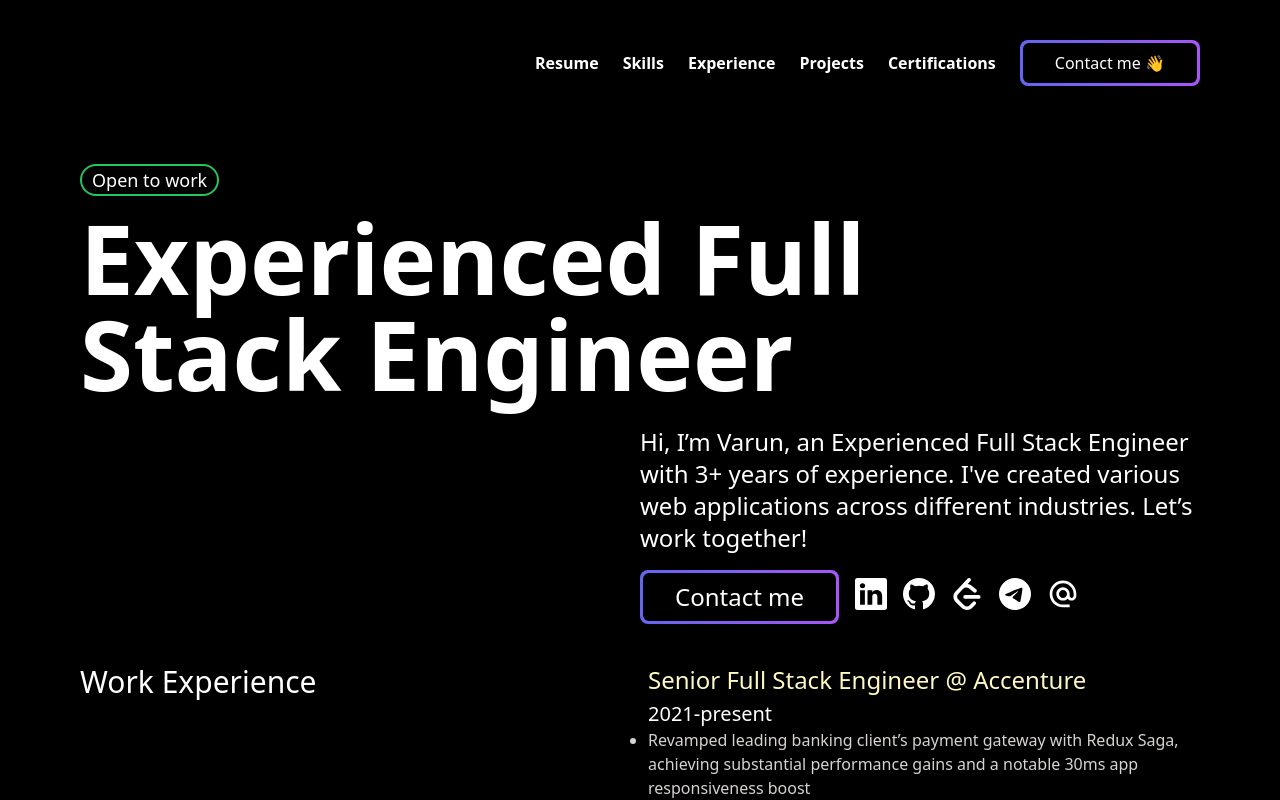
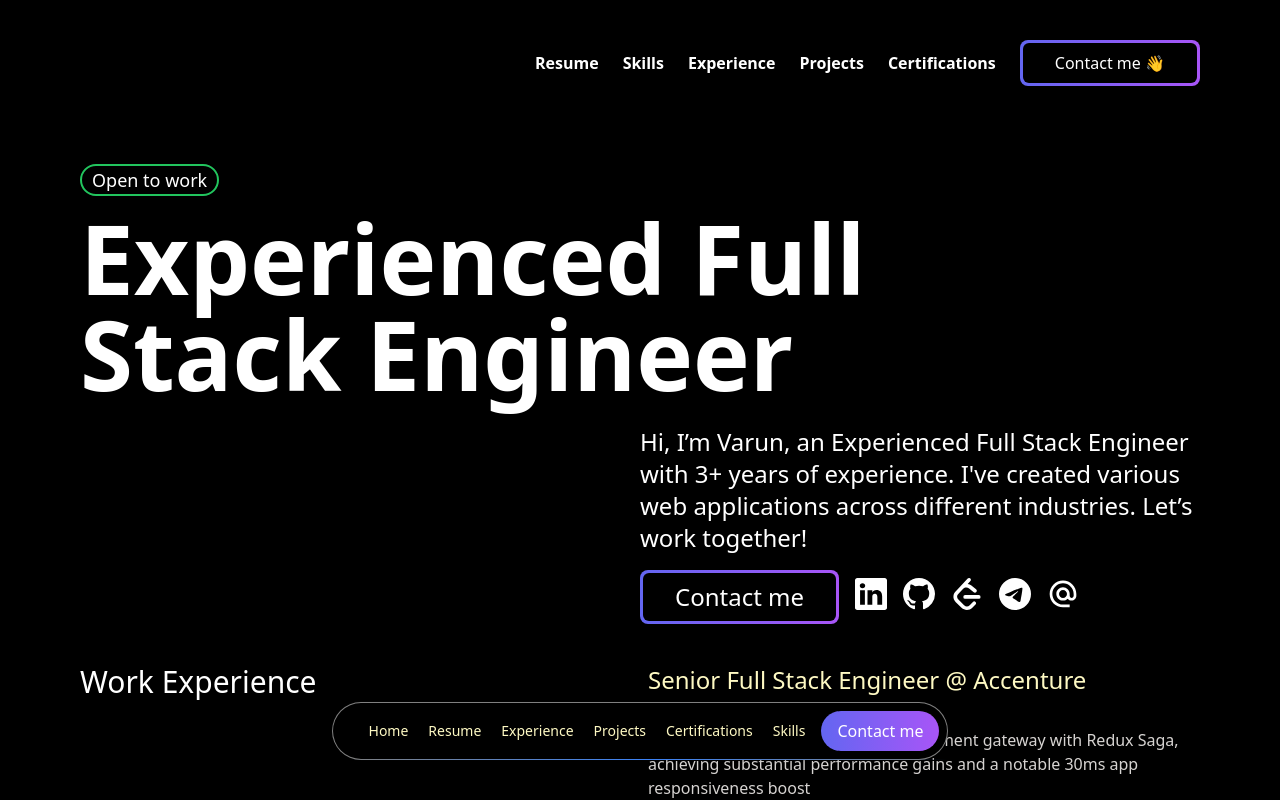
Before and after one commit to varun325/portfolio, a React (Vite) app: page / in a window 1280 px wide. Shown: the top 800 px of the page. Built offline with nearby package versions, Linux system fonts and the light colour scheme.

Commit message:
Add a floating nav while scrolling, grammar fixes

```diff
--- a/src/components/home.tsx
+++ b/src/components/home.tsx
@@ -8,6 +8,8 @@ import Section from "./section";
 import Skills from "./skills/skills";
 import { skillsData } from "./skills/config/skills.config";
 const Resume = lazy(() => import("./resumeViewer/resume"));
+
+
 export default function Component() {
     const [isResumeDialogueOpen, setIsResumeDialogueOpen] = useState(false);
     const toggleResumeDialogue = () => {
--- a/src/components/navbar/conf/navbar.config.ts
+++ /dev/null
@@ -1,22 +0,0 @@
-export const links = [
-    {
-        name: "Resume",
-        to: "#",
-    },
-    {
-        name: "Skills",
-        to: "#skills",
-    },
-    {
-        name: "Experience",
-        to: "#experience",
-    },
-    {
-        name: "Projects",
-        to: "#",
-    },
-    {
-        name: "Certifications",
-        to: "#",
-    },
-];
--- /dev/null
+++ b/src/components/navbar/conf/navbar.config.tsx
@@ -0,0 +1,69 @@
+import { MdHome, MdOutlineWorkOutline } from "react-icons/md";
+import { GrProjects } from "react-icons/gr";
+import { IoDocumentTextOutline } from "react-icons/io5";
+import { PiCertificate } from "react-icons/pi";
+import { GiSkills } from "react-icons/gi";
+
+export const links = Object.freeze([
+    {
+        name: "Resume",
+        to: "#",
+    },
+    {
+        name: "Skills",
+        to: "#skills",
+    },
+    {
+        name: "Experience",
+        to: "#experience",
+    },
+    {
+        name: "Projects",
+        to: "#",
+    },
+    {
+        name: "Certifications",
+        to: "#",
+    },
+]);
+
+export const navItems = Object.freeze([
+    {
+        name: "Home",
+        link: "/",
+        icon: <MdHome className="h-4 w-4 text-neutral-500 dark:text-white" />,
+    },
+    {
+        name: "Resume",
+        link: "#resume",
+        icon: (
+            <IoDocumentTextOutline className="h-4 w-4 text-neutral-500 dark:text-white" />
+        ),
+    },
+    {
+        name: "Experience",
+        link: "#experience",
+        icon: (
+            <MdOutlineWorkOutline className="h-4 w-4 text-neutral-500 dark:text-white" />
+        ),
+    },
+    {
+        name: "Projects",
+        link: "",
+        icon: (
+            <GrProjects className="h-4 w-4 text-neutral-500 dark:text-white" />
+        ),
+    },
+    {
+        name: "Certifications",
+        link: "",
+        icon: (
+            <PiCertificate className="h-4 w-4 text-neutral-500 dark:text-white" />
+        ),
+    },
+    {
+        name: "Skills",
+        link: "#skills",
+        icon: <GiSkills className="h-4 w-4 text-neutral-500 dark:text-white" />,
+    },
+]);
--- /dev/null
+++ b/src/components/navbar/floatingNav.tsx
@@ -0,0 +1,88 @@
+"use client";
+import { useState } from "react";
+import {
+    motion,
+    AnimatePresence,
+    useScroll,
+    useMotionValueEvent,
+} from "framer-motion";
+import { cn } from "@/lib/utils";
+
+const preventClick = (event: { preventDefault: () => void }) => {
+    event.preventDefault();
+};
+const buttonMap = new Map<string, (args?: any) => void>();
+buttonMap.set("", preventClick);
+export const FloatingNav = ({
+    navItems,
+    className,
+    toggleResume,
+}: {
+    readonly navItems: readonly {
+        name: string;
+        link: string;
+        icon?: JSX.Element;
+    }[];
+    className?: string;
+    toggleResume: () => void;
+}) => {
+    const { scrollYProgress } = useScroll();
+    buttonMap.set("#resume", () => {
+        toggleResume();
+        setVisible(false);
+    });
+    const [visible, setVisible] = useState(false);
+
+    useMotionValueEvent(scrollYProgress, "change", (current) => {
+        // Check if current is not undefined and is a number
+        if (typeof current === "number") {
+            if (scrollYProgress.get() > 0.05) {
+                setVisible(true);
+            } else {
+                setVisible(false);
+            }
+        }
+    });
+
+    return (
+        <AnimatePresence mode="wait">
+            <motion.div
+                initial={{
+                    opacity: 1,
+                    y: -100,
+                }}
+                animate={{
+                    y: visible ? 0 : -100,
+                    opacity: visible ? 1 : 0,
+                }}
+                transition={{
+                    duration: 0.2,
+                }}
+                className={cn(
+                    "flex max-w-fit  fixed bottom-10 inset-x-0 mx-auto border border-white/[0.5] dark:border-white/[0.2] rounded-full dark:bg-black bg-black shadow-[0px_2px_3px_-1px_rgba(0,0,0,0.1),0px_1px_0px_0px_rgba(25,28,33,0.02),0px_0px_0px_1px_rgba(25,28,33,0.08)] z-[5000] pr-2 pl-8 py-2  items-center justify-center space-x-4",
+                    className
+                )}
+            >
+                {navItems.map((navItem: any, idx: number) => (
+                    <a
+                        key={`link=${idx}`}
+                        href={navItem.link}
+                        onClick={buttonMap.get(navItem.link)}
+                        className={cn(
+                            "no-underline relative dark:text-neutral-50 items-center flex space-x-1 text-[#FEF9C3] dark:hover:text-neutral-300 hover:text-neutral-500"
+                        )}
+                    >
+                        <span className="block sm:hidden">{navItem.icon}</span>
+                        <span className="hidden sm:block text-sm">
+                            {navItem.name}
+                        </span>
+                    </a>
+                ))}
+                <button className=" bg-gradient-to-r from-indigo-500 to-purple-500 rounded-full py-2 px-4">
+                    <span>Contact me</span>
+                </button>
+                <span className="absolute inset-x-0 mx-auto -bottom-px bg-gradient-to-r from-transparent via-blue-500 to-transparent  h-px" />
+            </motion.div>
+        </AnimatePresence>
+    );
+};
--- a/src/components/navbar/navbar.tsx
+++ b/src/components/navbar/navbar.tsx
@@ -4,12 +4,21 @@ import Socials from "../socials";
 import NavButtons from "./components/navButtons";
 import ButtonBorderGlow from "../ui/buttonBorderGlow";
 import HamburgerIcon from "../icons/hamburgerIcon";
+import { FloatingNav } from "./floatingNav";
+import { navItems } from "./conf/navbar.config";
 interface NavBarProps {
     toggleResumeDialogue: () => void;
 }
-export default function NavBar({toggleResumeDialogue}: Readonly<NavBarProps>) {
+export default function NavBar({
+    toggleResumeDialogue,
+}: Readonly<NavBarProps>) {
     const [isMenuOpen, setIsMenuOpen] = useState(false);
     return (
+        <>
+            <FloatingNav
+                navItems={navItems}
+                toggleResume={toggleResumeDialogue}
+            />
             <div className="flex justify-end">
                 {/* Hamburger Menu */}
                 <div className="sm:hidden">
@@ -27,7 +36,7 @@ export default function NavBar({toggleResumeDialogue}: Readonly<NavBarProps>) {
                 </div>
                 {/* Navigation */}
                 <nav className="hidden sm:flex items-center space-x-6">
-                <NavButtons toggleResumeDialogue={toggleResumeDialogue}/>
+                    <NavButtons toggleResumeDialogue={toggleResumeDialogue} />
                     <ButtonBorderGlow text="Contact me 👋" />
                 </nav>
                 {/* Mobile Navigation */}
@@ -42,7 +51,10 @@ export default function NavBar({toggleResumeDialogue}: Readonly<NavBarProps>) {
                             <MdClose className="w-6 h-6" />
                         </button>
                         <div className="flex flex-col items-start p-4 space-y-4">
-                        <NavButtons toggleResumeDialogue={toggleResumeDialogue} setIsMenuOpen={setIsMenuOpen}/>
+                            <NavButtons
+                                toggleResumeDialogue={toggleResumeDialogue}
+                                setIsMenuOpen={setIsMenuOpen}
+                            />
                         </div>
                         {/* Icons */}
                         <div className="flex flex-col items-end p-4 space-y-4 self-end">
@@ -51,5 +63,6 @@ export default function NavBar({toggleResumeDialogue}: Readonly<NavBarProps>) {
                     </div>
                 )}
             </div>
+        </>
     );
 }
--- a/src/components/skills/config/skills.config.ts
+++ b/src/components/skills/config/skills.config.ts
@@ -2,7 +2,7 @@ export const skillsData = [
     {
         title: "Frontend",
         description:
-            "3+ Years of experience in build fast and responsive front-end applications",
+            "3+ Years of experience in building fast and responsive front-end applications",
         skills: [
             "Redux",
             "React",
@@ -17,13 +17,13 @@ export const skillsData = [
     },
     {
         title: "Backend",
-        description: "Experience in building and deploying scalable backends",
+        description: "Experience in building and deploying scalable backend applications",
         skills: ["Node.js", "Express", "Springboot", "Java"],
     },
     {
         title: "Cloud/DevOps",
         description:
-            "Experience in building and deploying complex application on hybrid cloud environments and implmening CI/CD pipelines for those",
+            "Experience in building and deploying complex applications on hybrid cloud environments and implmening CI/CD pipelines for the same",
         skills: [
             "Kubernetes & Docker Compose",
             "Azure DevOps & Git Actions",
@@ -36,7 +36,7 @@ export const skillsData = [
     {
         title: "Agile",
         description:
-            "Experience in working with cross-functional teams in an Agile environments with internation clients",
+            "Experience in working with cross-functional teams in an Agile environments with international clients",
         skills: [
             "Agile",
             "Scrum",
--- a/src/components/ui/buttonBorderGlow.tsx
+++ b/src/components/ui/buttonBorderGlow.tsx
@@ -1,20 +1,23 @@
 interface ButtonProps {
     text?: string;
     onClick?: () => void;
+    rounded?: boolean;
 }
 
 const defaultProps: ButtonProps = {
     text: "Button",
     onClick: () => {},
+    rounded: false,
 };
 
 export default function ButtonBorderGlow({
     text = defaultProps.text,
     onClick = defaultProps.onClick,
+    rounded = defaultProps.rounded,
 }: Readonly<ButtonProps>) {
     return (
         <button className="p-[3px] relative" onClick={onClick}>
-            <div className="absolute inset-0 bg-gradient-to-r from-indigo-500 to-purple-500 rounded-lg" />
+            <div className={`absolute inset-0 bg-gradient-to-r from-indigo-500 to-purple-500 rounded-${rounded?'full':'lg'}`} />
             <div className="px-8 py-2  bg-black rounded-[6px]  relative group transition duration-200 text-white hover:bg-transparent">
                 {text}
             </div>
```
Lines whose indentation alone changed are shown as unchanged.
